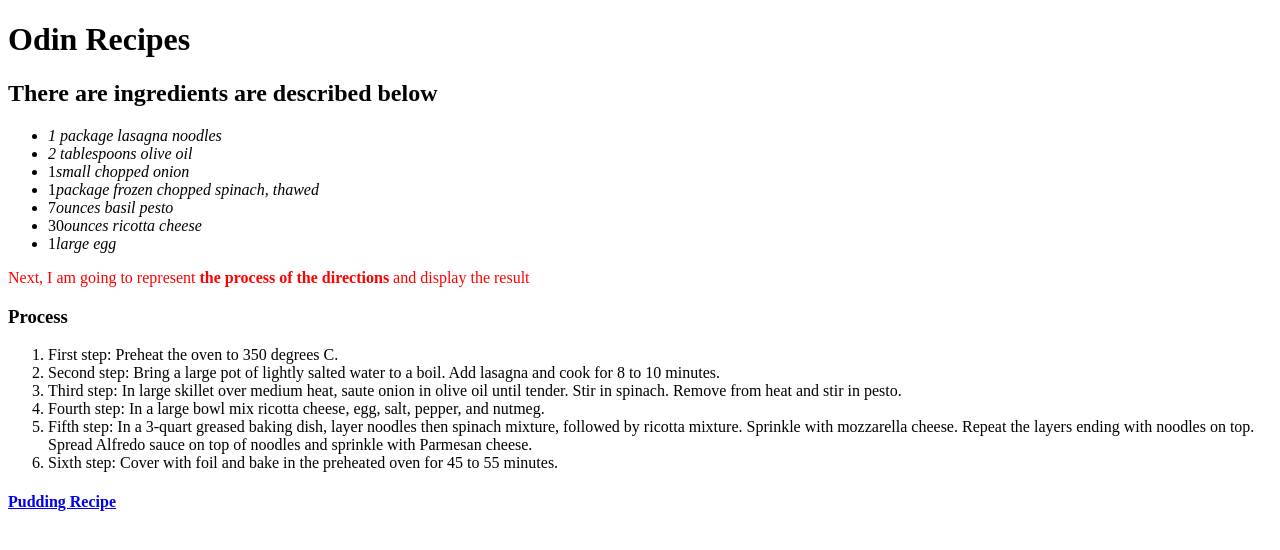
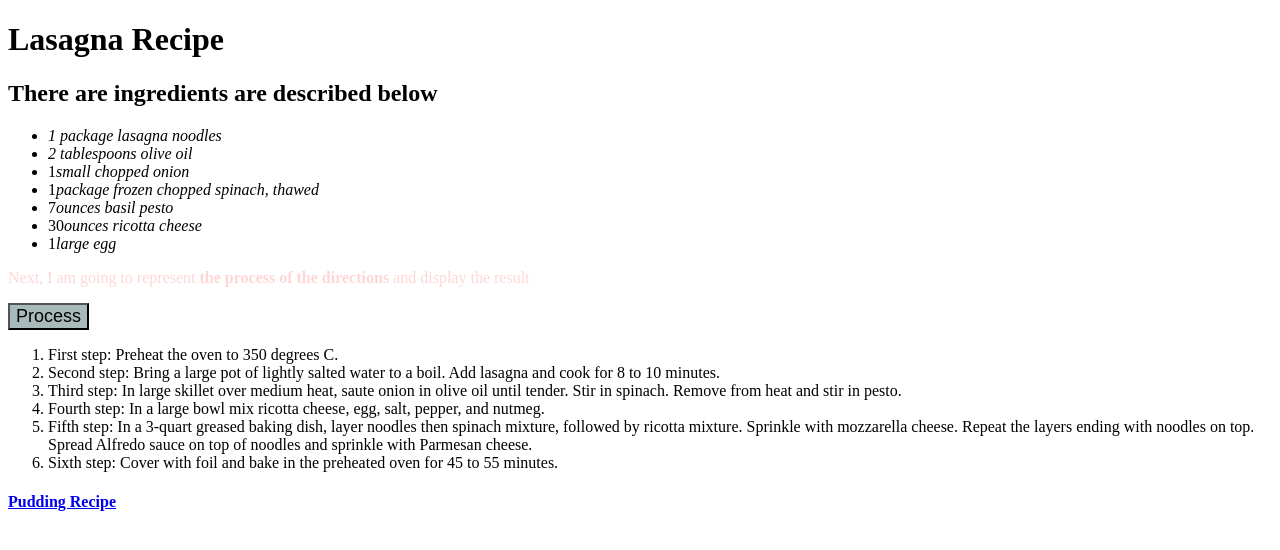
Before and after one commit to IcannAI/odin-recipes, a plain HTML site: page lasagna-recipe.html in a window 1280 px wide. Drawn offline with Linux system fonts and the light colour scheme.

Commit message:
Changing the CSS file in the  HTML file

```diff
--- a/lasagna-recipe.html
+++ b/lasagna-recipe.html
@@ -3,21 +3,21 @@
 <head>
   <style>
     div {
-        color:rgb(226, 237, 239);
+        color:rgb(212, 245, 251);
         background-color:rgba(47, 33, 33, 0.277);
     }
 
     p{
-        color:red;
+        color:rgba(255, 0, 0, 0.162);
     }
   </style>
     <meta charset="utf-8">
     <meta name="viewport" content="width=device-width, initial-scale=1.0">
     <meta http-equiv="X-UA-Compatible" content="ie=edge">
-    <title>Apple Donuts Recipe</title>
+    <title>Odin Recipes</title>
 </head>
 <body>
-    <h1><b>Odin Recipes</b></h1>
+    <h1><b>Lasagna Recipe</b></h1>
     <h2>There are <b>ingredients</b> are described below</h2>
     <ul>
         <li><em>1 package lasagna noodles</em></li>
@@ -29,7 +29,7 @@
         <li>1<em>large egg</em></li>
     </ul>
     <p>Next, I am going to represent<strong> the process of the directions</strong> and display the result</p>
-    <h3>Process</h3>
+    <button style="background-color:rgba(88, 123, 124, 0.523); font-size: 18px;">Process</button>
     <ol>
         <li>First step: Preheat the oven to 350 degrees C.</li>
         <li>Second step: Bring a large pot of lightly salted water to a boil. Add lasagna and cook for 8 to 10 minutes.</li>
--- a/styles.css
+++ b/styles.css
@@ -1,12 +1,3 @@
-p {
-    /* hex example: */
-    color: #1100ff;
-    /* rgb example: */
-    color: rgb(100,0,127);
-    /* hsl example: */
-    color: hsla(15, 82%, 56%, 0.72);
-}
-
 div {
     background-color:bisque;
     color:aquamarine;
```
Also changed, not shown: index.html (+2 -2 lines).
